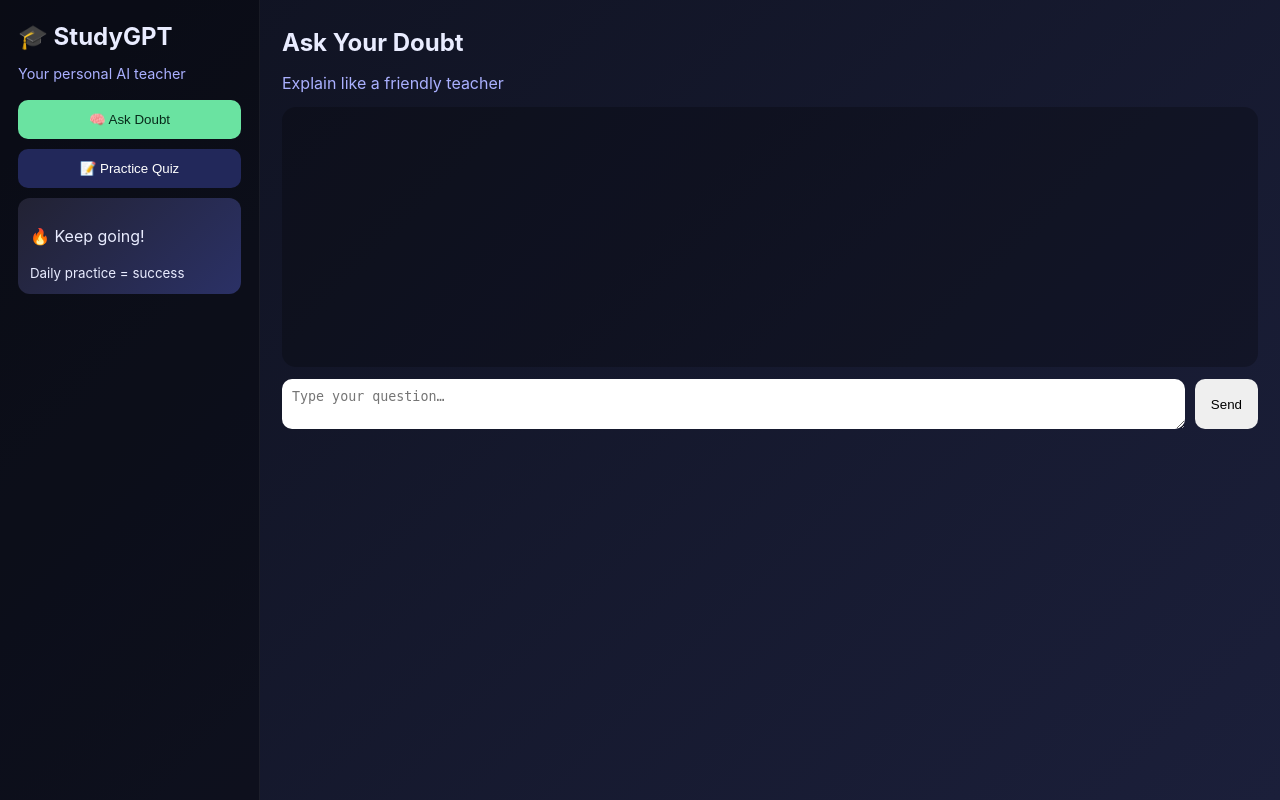
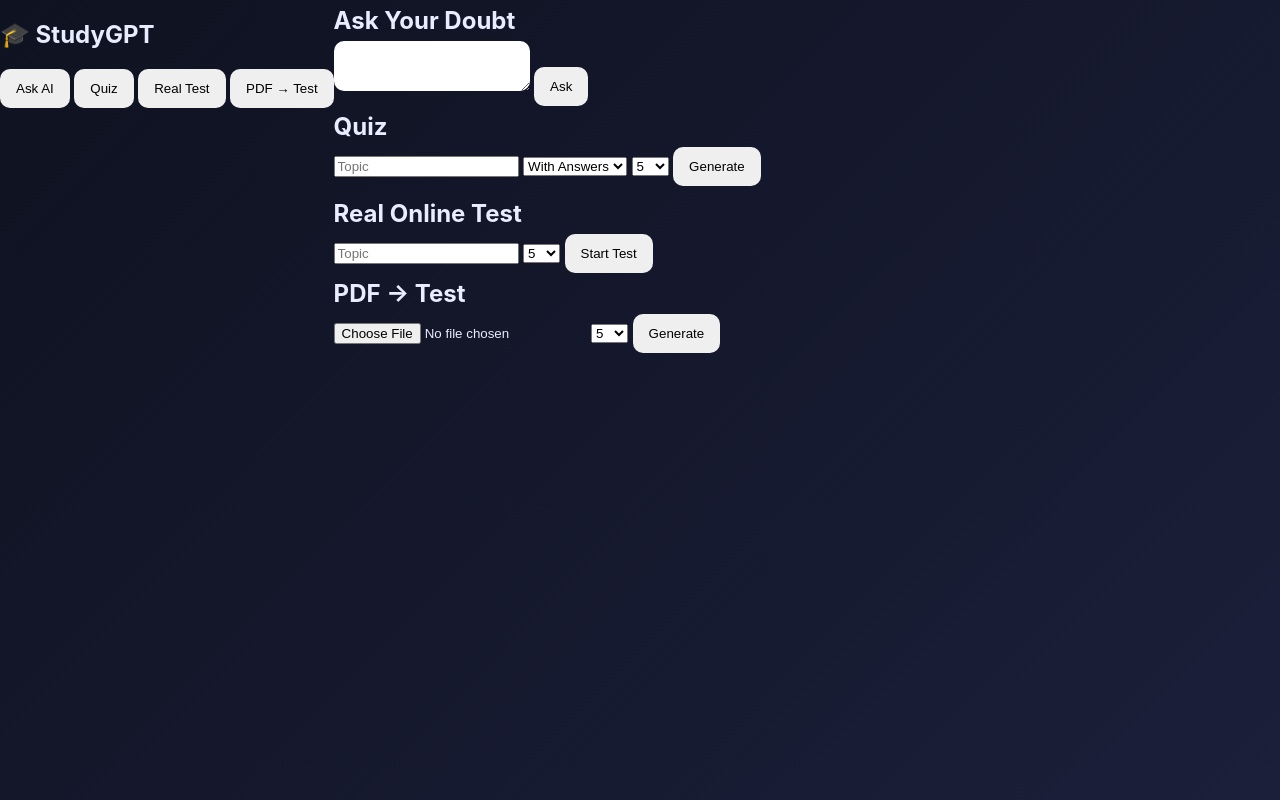
Before and after one commit to Tarunmaker/StudyGPT, a Flask app: page / in a window 1280 px wide. Run offline with Flask 3, Linux system fonts and the light colour scheme.

Commit message:
Refactor index.html for improved structure and clarity

```diff
--- a/templates/index.html
+++ b/templates/index.html
@@ -1,64 +1,64 @@
 <!DOCTYPE html>
-<html lang="en">
+<html>
 <head>
-  <meta charset="UTF-8"/>
-  <title>StudyGPT — Your AI Teacher</title>
-  <link rel="stylesheet" href="/static/style.css"/>
+<title>StudyGPT</title>
+<link rel="stylesheet" href="/static/style.css">
 </head>
 <body>
 
 <div class="app">
-  <!-- Sidebar -->
-  <aside class="side">
+  <aside>
     <h2>🎓 StudyGPT</h2>
-    <p class="tag">Your personal AI teacher</p>
-
-    <button class="nav active" onclick="show('ask')">🧠 Ask Doubt</button>
-    <button class="nav" onclick="show('quiz')">📝 Practice Quiz</button>
-
-    <div class="motivation">
-      <p>🔥 Keep going!</p>
-      <small>Daily practice = success</small>
-    </div>
+    <button onclick="show('ask')">Ask AI</button>
+    <button onclick="show('quiz')">Quiz</button>
+    <button onclick="show('test')">Real Test</button>
+    <button onclick="show('pdf')">PDF → Test</button>
   </aside>
 
-  <!-- Main -->
-  <main class="main">
+  <main>
     <!-- ASK -->
-    <section id="ask" class="panel show">
+    <section id="ask" class="show">
       <h1>Ask Your Doubt</h1>
-      <p class="sub">Explain like a friendly teacher</p>
-
-      <div class="chat">
-        <div id="chat"></div>
-      </div>
-
-      <div class="inputBar">
-        <textarea id="question" placeholder="Type your question…"></textarea>
-        <button onclick="askAI()">Send</button>
-      </div>
+      <div id="chat"></div>
+      <textarea id="question"></textarea>
+      <button onclick="askAI()">Ask</button>
     </section>
 
     <!-- QUIZ -->
-    <section id="quiz" class="panel">
-      <h1>Practice Quiz</h1>
-      <p class="sub">Learn → Practice → Improve</p>
+    <section id="quiz">
+      <h1>Quiz</h1>
+      <input id="quizTopic" placeholder="Topic">
+      <select id="quizMode">
+        <option value="with_answer">With Answers</option>
+        <option value="test">Test Mode</option>
+      </select>
+      <select id="quizCount">
+        <option>5</option><option>10</option>
+      </select>
+      <button onclick="startQuiz()">Generate</button>
+      <pre id="quizBox"></pre>
+    </section>
 
-      <div class="card">
-        <input id="topic" placeholder="Topic (e.g. Ohm’s Law)"/>
-        <div class="row">
-          <select id="mode">
-            <option value="with_answer">Quiz with Answers</option>
-            <option value="test_mode">Test Mode</option>
-          </select>
-          <select id="count">
-            <option>5</option><option>10</option><option>20</option>
-          </select>
-        </div>
-        <button class="primary" onclick="startQuiz()">Start</button>
-      </div>
+    <!-- REAL TEST -->
+    <section id="test">
+      <h1>Real Online Test</h1>
+      <input id="testTopic" placeholder="Topic">
+      <select id="testCount">
+        <option>5</option><option>10</option>
+      </select>
+      <button onclick="startRealTest()">Start Test</button>
+      <div id="testBox"></div>
+    </section>
 
-      <pre id="quizBox" class="output"></pre>
+    <!-- PDF -->
+    <section id="pdf">
+      <h1>PDF → Test</h1>
+      <input type="file" id="pdfFile">
+      <select id="pdfCount">
+        <option>5</option><option>10</option>
+      </select>
+      <button onclick="pdfTest()">Generate</button>
+      <pre id="pdfOut"></pre>
     </section>
   </main>
 </div>
```
